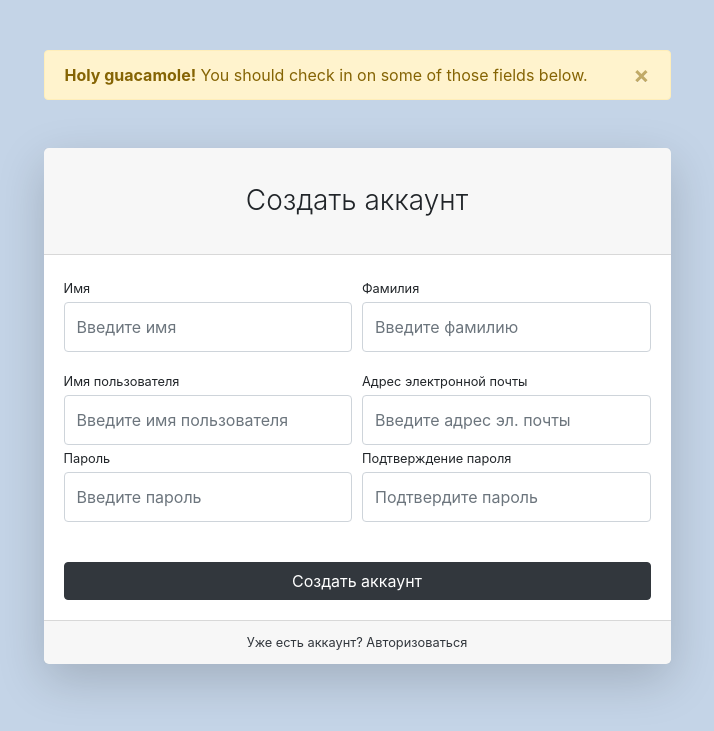
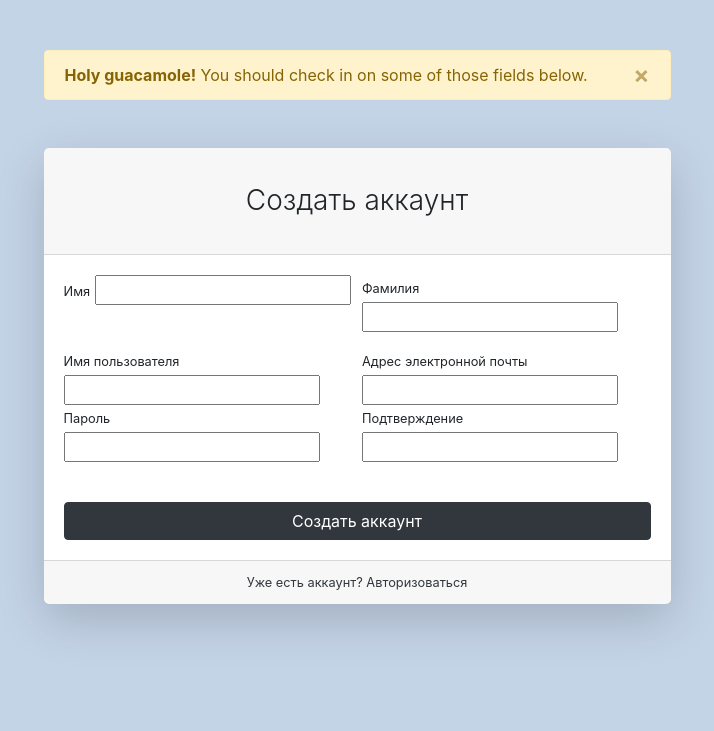
Before and after one commit to TatianaKudryavtseva/geekshop, a Django app: template users/templates/users/registration.html in a window 1280 px wide. Shown: the top 731 px of the page, without its empty margins (283-997 px from the left). Run offline with Django 3.2, Linux system fonts and the light colour scheme; the template is opened without the code that fills it: most values are stand-ins (such as "Sample title", 1, 10 or a date in 2020); form fields are guessed from the names that the template uses; some libraries are stand-ins or nearby versions.

Commit message:
реализован механизм регистрации, авторизации и выхода

```diff
--- a/users/templates/users/registration.html
+++ b/users/templates/users/registration.html
@@ -16,52 +16,44 @@
                             <div class="card-header"><h3 class="text-center font-weight-light my-4">Создать аккаунт</h3>
                             </div>
                             <div class="card-body">
-                                <form>
+                                <form action="{% url 'users:registration' %}" method="post">
+                                    {% csrf_token %}
                                     <div class="form-row">
                                         <div class="col-md-6">
                                             <div class="form-group">
-                                                <label class="small mb-1" for="inputFirstName">Имя</label>
-                                                <input class="form-control py-4" id="inputFirstName" type="text"
-                                                       placeholder="Введите имя"/>
+                                                <label class="small mb-1" for="{{ form.first_name.id_for_label }}">Имя</label>
+                                                {{ form.first_name }}
                                             </div>
                                         </div>
                                         <div class="col-md-6">
                                             <div class="form-group">
-                                                <label class="small mb-1" for="inputLastName">Фамилия</label>
-                                                <input class="form-control py-4" id="inputLastName" type="text"
-                                                       placeholder="Введите фамилию"/>
+                                                <label class="small mb-1" for="{{ form.last_name.id_for_label }}">Фамилия</label>
+                                                {{ form.last_name }}
                                             </div>
                                         </div>
                                     </div>
                                     <div class="form-row">
                                         <div class="col-md-6">
-                                            <label class="small mb-1" for="inputUsername">Имя пользователя</label>
-                                            <input class="form-control py-4" id="inputUsername" type="text"
-                                                   aria-describedby="usernameHelp"
-                                                   placeholder="Введите имя пользователя"/>
+                                            <label class="small mb-1" for="{{ form.username.id_for_label }}">Имя пользователя</label>
+                                            {{ form.username}}
                                         </div>
                                         <div class="col-md-6">
-                                            <label class="small mb-1" for="inputEmailAddress">Адрес электронной
+                                            <label class="small mb-1" for="{{ form.email.id_for_label }}">Адрес электронной
                                                 почты</label>
-                                            <input class="form-control py-4" id="inputEmailAddress" type="email"
-                                                   aria-describedby="emailHelp"
-                                                   placeholder="Введите адрес эл. почты"/>
+                                            {{ form.email }}
                                         </div>
                                     </div>
                                     <div class="form-row">
                                         <div class="col-md-6">
                                             <div class="form-group">
-                                                <label class="small mb-1" for="inputPassword">Пароль</label>
-                                                <input class="form-control py-4" id="inputPassword" type="password"
-                                                       placeholder="Введите пароль"/>
+                                                <label class="small mb-1" for="{{ form.password1.id_for_label }}">Пароль</label>
+                                                {{ form.password1 }}
                                             </div>
                                         </div>
                                         <div class="col-md-6">
                                             <div class="form-group">
-                                                <label class="small mb-1" for="inputConfirmPassword">Подтверждение
-                                                    пароля</label>
-                                                <input class="form-control py-4" id="inputConfirmPassword"
-                                                       type="password" placeholder="Подтвердите пароль"/>
+                                                <label class="small mb-1" for="{{ form.password2.id_for_label }}">Подтверждение</label>
+                                                {{ form.password2 }}
                                             </div>
                                         </div>
                                     </div>
@@ -71,7 +63,7 @@
                                 </form>
                             </div>
                             <div class="card-footer text-center">
-                                <div class="small"><a href="login.html">Уже есть аккаунт? Авторизоваться</a></div>
+                                <div class="small"><a href="{%  url 'users:login' %}">Уже есть аккаунт? Авторизоваться</a></div>
                             </div>
                         </div>
                     </div>
--- a/users/urls.py
+++ b/users/urls.py
@@ -1,10 +1,11 @@
 from django.urls import path
 
-from users.views import login, registration
+from users.views import login, registration, logout
 
 app_name = 'users'
 
 urlpatterns = [
     path('login/', login, name='login'),
-    path('registration/', registration, name='registration')
+    path('registration/', registration, name='registration'),
+    path('logout/', logout, name='logout')
 ]
```
Also changed, not shown: products/templates/products/base.html (+8 -5 lines), users/forms.py (added, +34 -0 lines), users/templates/users/login.html (+7 -8 lines), users/views.py (+32 -3 lines).
